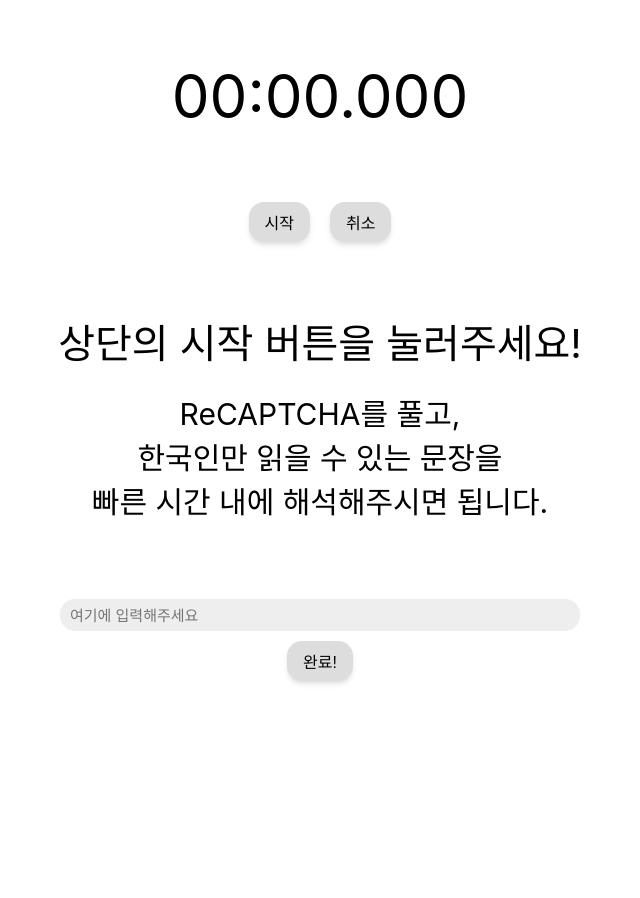
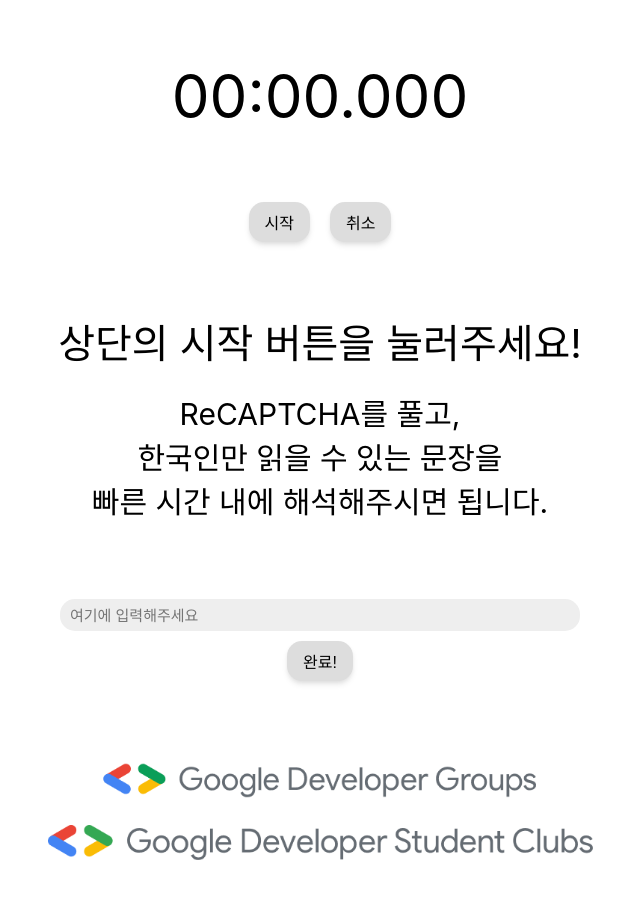
Before and after one commit to yymin1022/Google_I.O_Ext_Seoul_2023_Human_or_Robot, a React (Create React App) app: page / in a window 1280 px wide. Shown: the top 898 px of the page, without its empty margins (320-960 px from the left). Built offline with nearby package versions, Linux system fonts and the light colour scheme.

Commit message:
Update App.tsx : Applied Logo

```diff
--- a/src/App.tsx
+++ b/src/App.tsx
@@ -2,6 +2,7 @@ import React, {useState} from 'react';
 import ReCAPTCHA from "react-google-recaptcha";
 import styled from "styled-components";
 
+import GDG_GDSC_LOGO from "./Images/gdg_gdsc_logo.png";
 import StopWatch, {curTime} from "./StopWatch";
 import KoreanTranslate from "./KoreanTranslate";
 
@@ -40,6 +41,9 @@ const App = () => {
             }
 
             <KoreanTranslate isHuman={isHuman} isStart={isStart} finishGame={finishGame} />
+
+            <FooterBanner alt="FooterBanner" src={GDG_GDSC_LOGO} />
+
         </MainWrapper>
     );
 }
@@ -50,6 +54,13 @@ const MainWrapper = styled.div`
   display: flex;
   flex-direction: column;
   align-items: center;
+`;
+
+const FooterBanner = styled.img`
+    width: 800px;
+    height: auto;
+
+    margin-top: 30px;
 `;
 
 const InfoText = styled.p`
```
